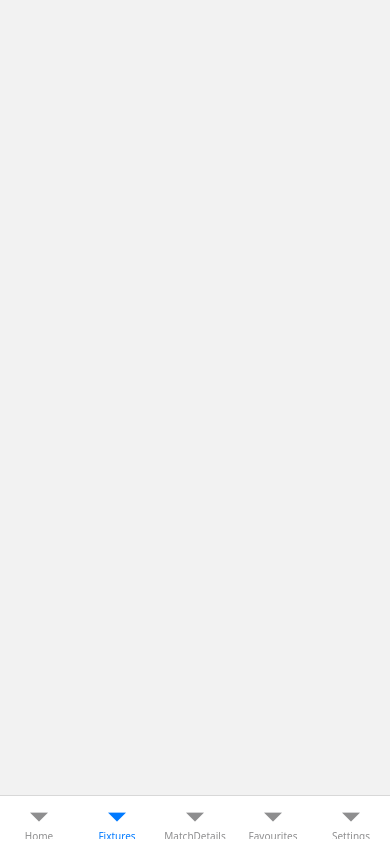
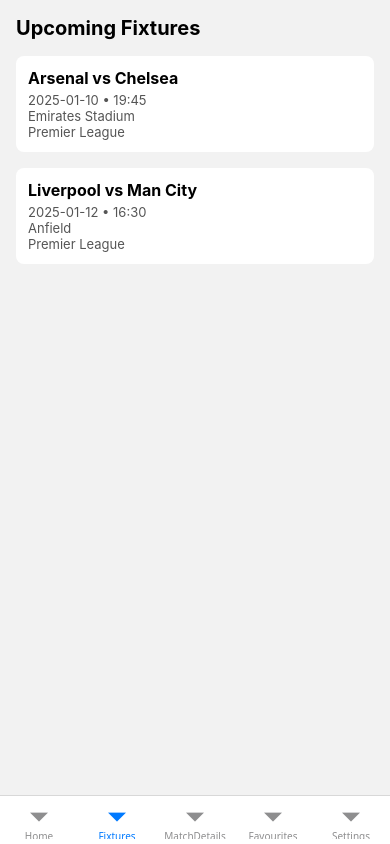
Before and after one commit to TUDublinBlanchBusinessIT/project-SaikouTrawally-1, a React Native app: screen /Fixtures in a window 390 px wide. Built offline with nearby package versions, Linux system fonts and the light colour scheme.

Commit message:
code works

```diff
--- a/Screens/FavouritesScreen.js
+++ b/Screens/FavouritesScreen.js
@@ -1,103 +1,29 @@
 // Screens/FavouritesScreen.js
-import React, { useEffect, useState } from 'react';
-import { View, Text, FlatList, ActivityIndicator, StyleSheet } from 'react-native';
-import { collection, onSnapshot, orderBy, query } from 'firebase/firestore';
-import { db } from '../firebase';
+import React from 'react';
+import { View, Text, StyleSheet } from 'react-native';
 
 export default function FavouritesScreen() {
-  const [favourites, setFavourites] = useState([]);
-  const [loading, setLoading] = useState(true);
-
-  useEffect(() => {
-    const q = query(
-      collection(db, 'favourites'),
-      orderBy('createdAt', 'desc')
-    );
-
-    const unsubscribe = onSnapshot(q, (snapshot) => {
-      const favs = snapshot.docs.map((doc) => ({
-        id: doc.id,
-        ...doc.data()
-      }));
-      setFavourites(favs);
-      setLoading(false);
-    });
-
-    return unsubscribe;
-  }, []);
-
-  if (loading) {
-    return (
-      <View style={styles.center}>
-        <ActivityIndicator />
-        <Text>Loading favourites…</Text>
-      </View>
-    );
-  }
-
-  if (favourites.length === 0) {
-    return (
-      <View style={styles.center}>
-        <Text>No favourites saved yet.</Text>
-        <Text>Add one from the Fixtures tab!</Text>
-      </View>
-    );
-  }
-
-  const renderItem = ({ item }) => (
-    <View style={styles.card}>
-      <Text style={styles.title}>
-        {item.homeTeam} vs {item.awayTeam}
-      </Text>
-      <Text>{item.date}</Text>
-      <Text>Prediction: {item.prediction}</Text>
-
-      <Text style={styles.result}>
-        Result Meaning: {getResultMeaning(item.prediction)}
-      </Text>
-    </View>
-  );
-
-  // Convert "2-1" → "Home Win", "1-1" → "Draw"
-  const getResultMeaning = (prediction) => {
-    const [home, away] = prediction.split('-').map(Number);
-    if (home > away) return "Home Win";
-    if (away > home) return "Away Win";
-    return "Draw";
-  };
-
   return (
     <View style={styles.container}>
-      <FlatList
-        data={favourites}
-        keyExtractor={(item) => item.id}
-        renderItem={renderItem}
-      />
+      <Text style={styles.title}>Favourites</Text>
+      <Text style={styles.text}>Your favourite matches and teams will appear here.</Text>
     </View>
   );
 }
 
 const styles = StyleSheet.create({
-  center: {
-    flex: 1,
-    justifyContent: 'center',
-    alignItems: 'center',
-  },
   container: {
     flex: 1,
     padding: 16,
-  },
-  card: {
-    borderWidth: 1,
-    padding: 12,
-    borderRadius: 8,
-    marginBottom: 12,
+    justifyContent: 'center',
   },
   title: {
+    fontSize: 22,
     fontWeight: 'bold',
+    marginBottom: 8,
   },
-  result: {
-    marginTop: 6,
-    fontStyle: 'italic',
+  text: {
+    fontSize: 16,
+    color: '#555',
   },
 });
--- a/Screens/FixturesScreen.js
+++ b/Screens/FixturesScreen.js
@@ -1,60 +1,46 @@
 // Screens/FixturesScreen.js
-import React, { useState } from 'react';
-import { View, FlatList, Button, Alert, TextInput, StyleSheet } from 'react-native';
-import { collection, addDoc } from 'firebase/firestore';
-import { db } from '../firebase';
-import MatchCard from './MatchCard';
-import matches from '../mock';  // adjust if named differently
+import React from 'react';
+import { View, Text, FlatList, StyleSheet } from 'react-native';
+import MatchCard from '../components/MatchCard';
 
-export default function FixturesScreen() {
-  const [prediction, setPrediction] = useState('');
+// simple mock data for now
+const matches = [
+  {
+    id: '1',
+    homeTeam: 'Arsenal',
+    awayTeam: 'Chelsea',
+    date: '2025-01-10',
+    time: '19:45',
+    venue: 'Emirates Stadium',
+    competition: 'Premier League',
+  },
+  {
+    id: '2',
+    homeTeam: 'Liverpool',
+    awayTeam: 'Man City',
+    date: '2025-01-12',
+    time: '16:30',
+    venue: 'Anfield',
+    competition: 'Premier League',
+  },
+];
 
-  const handleFavourite = async (match) => {
-    try {
-      if (!prediction) {
-        Alert.alert('Enter a prediction first', 'Example: 2-1');
-        return;
-      }
-
-      await addDoc(collection(db, 'favourites'), {
-        homeTeam: match.homeTeam,
-        awayTeam: match.awayTeam,
-        date: match.date,
-        competition: match.competition || '',
-        prediction: prediction,
-        createdAt: new Date().toISOString()
-      });
-
-      Alert.alert('Saved!', 'Match added to favourites with prediction.');
-      setPrediction('');
-    } catch (error) {
-      console.log('Error saving favourite:', error);
-      Alert.alert('Error', 'Could not save favourite.');
-    }
-  };
-
+export default function FixturesScreen({ navigation }) {
   const renderItem = ({ item }) => (
-    <View style={styles.itemContainer}>
-      <MatchCard match={item} />
-
-      <TextInput
-        style={styles.input}
-        placeholder="Enter prediction e.g. 2-1"
-        value={prediction}
-        onChangeText={setPrediction}
-      />
-
-      <Button title="Save to Favourites" onPress={() => handleFavourite(item)} />
-    </View>
+    <MatchCard
+      match={item}
+      onPress={() => navigation.navigate('MatchDetails', { match: item })}
+    />
   );
 
   return (
     <View style={styles.container}>
+      <Text style={styles.header}>Upcoming Fixtures</Text>
       <FlatList
         data={matches}
-        keyExtractor={(item, index) => item.id?.toString() || index.toString()}
+        keyExtractor={(item) => item.id}
         renderItem={renderItem}
-        contentContainerStyle={{ paddingBottom: 20 }}
+        contentContainerStyle={styles.list}
       />
     </View>
   );
@@ -63,15 +49,15 @@
 const styles = StyleSheet.create({
   container: {
     flex: 1,
-    padding: 16,
+    paddingTop: 16,
   },
-  itemContainer: {
-    marginBottom: 20,
+  header: {
+    fontSize: 20,
+    fontWeight: 'bold',
+    paddingHorizontal: 16,
+    marginBottom: 8,
   },
-  input: {
-    borderWidth: 1,
-    borderRadius: 6,
-    padding: 10,
-    marginVertical: 8
-  }
+  list: {
+    paddingBottom: 16,
+  },
 });
--- a/Screens/HomeScreen.js
+++ b/Screens/HomeScreen.js
@@ -1,19 +1,47 @@
+// Screens/HomeScreen.js
 import React from 'react';
 import { View, Text, StyleSheet, Button } from 'react-native';
 
 export default function HomeScreen({ navigation }) {
   return (
     <View style={styles.container}>
-      <Text style={styles.title}>Home Screen</Text>
-      <Button
-        title="Go to Match Details"
-        onPress={() => navigation.navigate('MatchDetails')}
-      />
+      <Text style={styles.title}>Welcome to Whatscore</Text>
+      <Text style={styles.subtitle}>Check fixtures, favourites and more.</Text>
+
+      <View style={styles.buttons}>
+        <Button
+          title="View Fixtures"
+          onPress={() => navigation.navigate('Fixtures')}
+        />
+        <View style={{ height: 12 }} />
+        <Button
+          title="Go to Favourites"
+          onPress={() => navigation.navigate('Favourites')}
+        />
+      </View>
     </View>
   );
 }
 
 const styles = StyleSheet.create({
-  container: { flex: 1, justifyContent: 'center', alignItems: 'center' },
-  title: { fontSize: 24, fontWeight: 'bold' },
+  container: {
+    flex: 1,
+    padding: 16,
+    justifyContent: 'center',
+    alignItems: 'center',
+  },
+  title: {
+    fontSize: 24,
+    fontWeight: 'bold',
+    marginBottom: 12,
+  },
+  subtitle: {
+    fontSize: 16,
+    color: '#555',
+    marginBottom: 24,
+    textAlign: 'center',
+  },
+  buttons: {
+    width: '80%',
+  },
 });
--- a/Screens/MatchDetailsScreen.js
+++ b/Screens/MatchDetailsScreen.js
@@ -1,15 +1,43 @@
+// Screens/MatchDetailsScreen.js
 import React from 'react';
 import { View, Text, StyleSheet } from 'react-native';
 
-export default function MatchDetailsScreen() {
+export default function MatchDetailsScreen({ route }) {
+  const { match } = route.params || {};
+
+  if (!match) {
+    return (
+      <View style={styles.container}>
+        <Text style={styles.title}>No match selected</Text>
+      </View>
+    );
+  }
+
   return (
     <View style={styles.container}>
-      <Text style={styles.title}>Match Details Screen</Text>
+      <Text style={styles.title}>
+        {match.homeTeam} vs {match.awayTeam}
+      </Text>
+      <Text style={styles.info}>Date: {match.date}</Text>
+      <Text style={styles.info}>Time: {match.time}</Text>
+      <Text style={styles.info}>Venue: {match.venue}</Text>
+      <Text style={styles.info}>Competition: {match.competition}</Text>
     </View>
   );
 }
 
 const styles = StyleSheet.create({
-  container: { flex: 1, justifyContent: 'center', alignItems: 'center' },
-  title: { fontSize: 24, fontWeight: 'bold' },
+  container: {
+    flex: 1,
+    padding: 16,
+  },
+  title: {
+    fontSize: 22,
+    fontWeight: 'bold',
+    marginBottom: 12,
+  },
+  info: {
+    fontSize: 16,
+    marginBottom: 6,
+  },
 });
--- a/Screens/SettingsScreen.js
+++ b/Screens/SettingsScreen.js
@@ -1,15 +1,28 @@
+// Screens/SettingsScreen.js
 import React from 'react';
 import { View, Text, StyleSheet } from 'react-native';
 
 export default function SettingsScreen() {
   return (
     <View style={styles.container}>
-      <Text style={styles.title}>Settings Screen</Text>
+      <Text style={styles.title}>Settings</Text>
+      <Text style={styles.text}>Settings options will go here.</Text>
     </View>
   );
 }
 
 const styles = StyleSheet.create({
-  container: { flex: 1, justifyContent: 'center', alignItems: 'center' },
-  title: { fontSize: 24, fontWeight: 'bold' },
+  container: {
+    flex: 1,
+    padding: 16,
+  },
+  title: {
+    fontSize: 22,
+    fontWeight: 'bold',
+    marginBottom: 8,
+  },
+  text: {
+    fontSize: 16,
+    color: '#555',
+  },
 });
--- /dev/null
+++ b/components/MatchCard.js
@@ -0,0 +1,48 @@
+// components/MatchCard.js
+import React from 'react';
+import { View, Text, StyleSheet } from 'react-native';
+
+export default function MatchCard({ match }) {
+  // Fallback in case match is undefined
+  if (!match) {
+    match = {
+      homeTeam: 'Team A',
+      awayTeam: 'Team B',
+      date: '2025-01-01',
+      time: '19:45',
+      venue: 'Stadium',
+      competition: 'League',
+    };
+  }
+
+  return (
+    <View style={styles.card}>
+      <Text style={styles.teams}>
+        {match.homeTeam} vs {match.awayTeam}
+      </Text>
+      <Text style={styles.info}>{match.date} • {match.time}</Text>
+      <Text style={styles.info}>{match.venue}</Text>
+      <Text style={styles.info}>{match.competition}</Text>
+    </View>
+  );
+}
+
+const styles = StyleSheet.create({
+  card: {
+    padding: 12,
+    marginHorizontal: 16,
+    marginVertical: 8,
+    borderRadius: 8,
+    backgroundColor: '#fff',
+    elevation: 2,
+  },
+  teams: {
+    fontSize: 16,
+    fontWeight: 'bold',
+    marginBottom: 4,
+  },
+  info: {
+    fontSize: 13,
+    color: '#555',
+  },
+});
```
Also changed, not shown: Screens/WhatScreen.js (+19 -3 lines), components/loading.js (+6 -2 lines).
